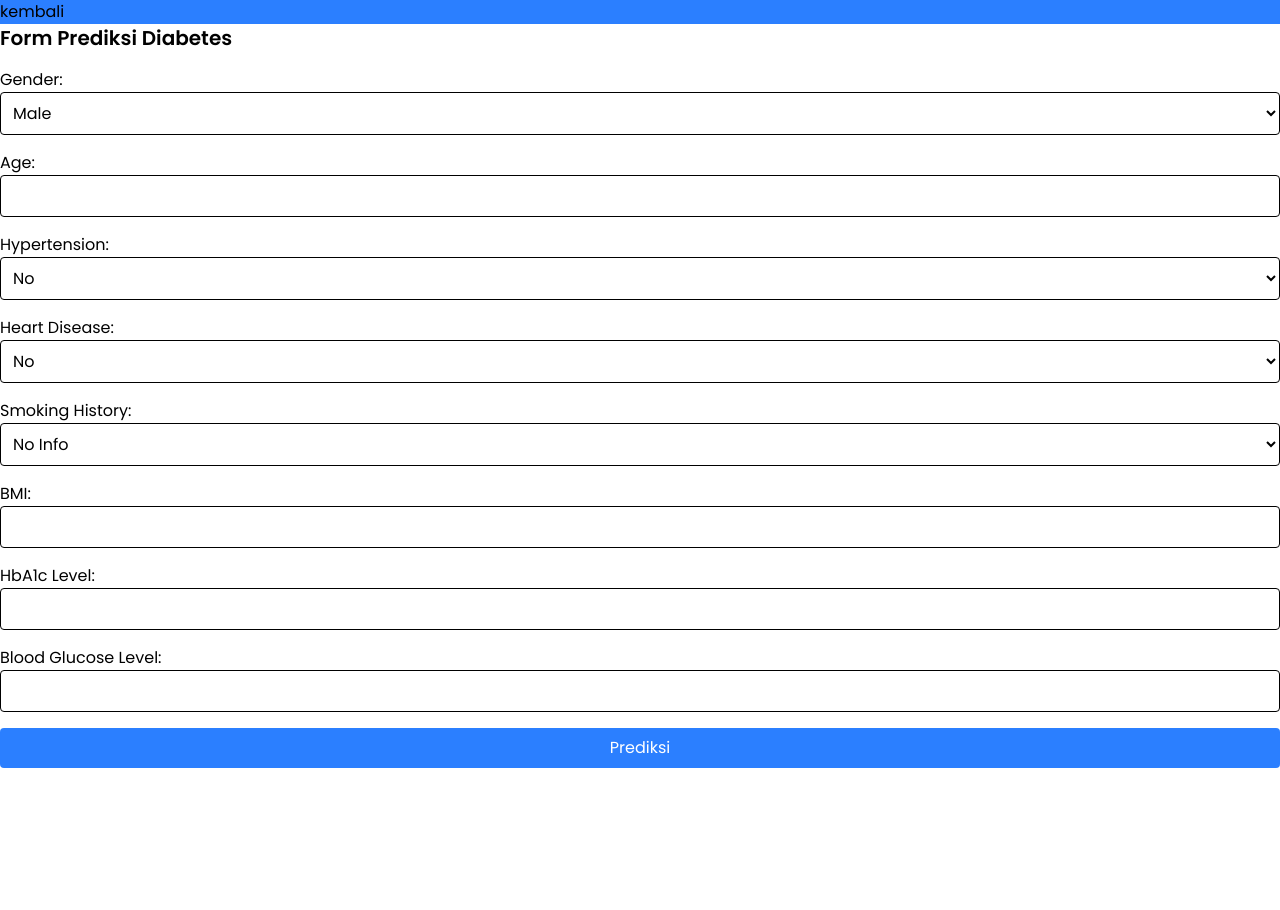
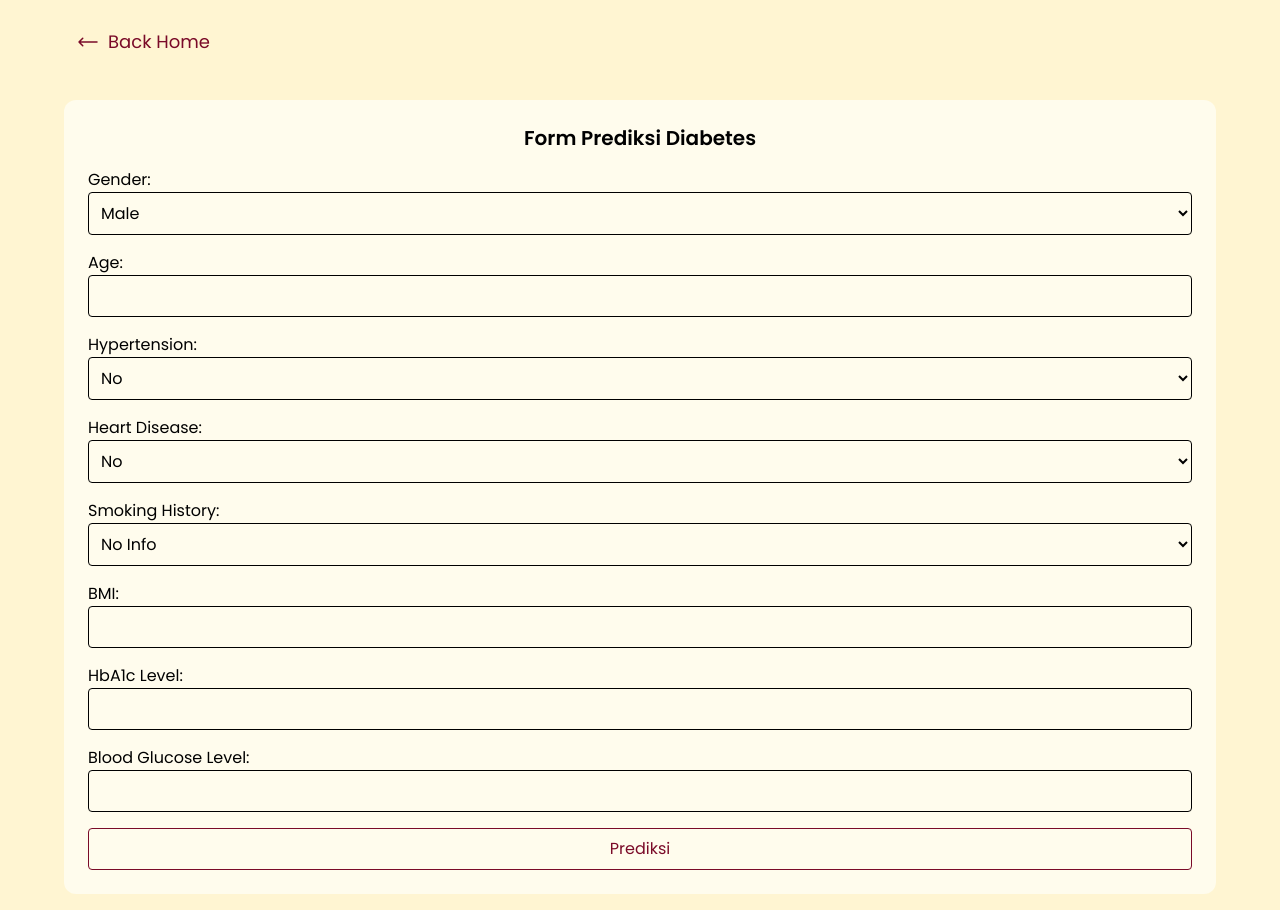
Before and after one commit to HenPx/diabetes-check-app, a Flask app: page /predict-form in a window 1280 px wide. Before the commit the page ends 768 px from the top, so only its background shows below. Run offline with Flask 3, Linux system fonts and the light colour scheme; parts of the project's set-up code (start-up, migrations or seed data) failed here and were passed over.

Commit message:
fix: make base style form input

```diff
--- a/static/css/output.css
+++ b/static/css/output.css
@@ -6,7 +6,6 @@
       "Segoe UI Emoji", "Segoe UI Symbol", "Noto Color Emoji";
     --font-mono: ui-monospace, SFMono-Regular, Menlo, Monaco, Consolas, "Liberation Mono",
       "Courier New", monospace;
-    --color-red-500: oklch(0.637 0.237 25.331);
     --color-blue-500: oklch(0.623 0.214 259.815);
     --color-blue-600: oklch(0.546 0.245 262.881);
     --color-gray-500: oklch(0.551 0.027 264.364);
@@ -185,23 +184,26 @@
   }
 }
 @layer utilities {
-  .relative {
-    position: relative;
-  }
   .static {
     position: static;
+  }
+  .mx-auto {
+    margin-inline: auto;
   }
   .mt-4 {
     margin-top: calc(var(--spacing) * 4);
   }
-  .mt-8 {
-    margin-top: calc(var(--spacing) * 8);
+  .mt-6 {
+    margin-top: calc(var(--spacing) * 6);
   }
   .mt-16 {
     margin-top: calc(var(--spacing) * 16);
   }
   .mb-4 {
     margin-bottom: calc(var(--spacing) * 4);
+  }
+  .ml-2 {
+    margin-left: calc(var(--spacing) * 2);
   }
   .block {
     display: block;
@@ -215,38 +217,33 @@
   .table {
     display: table;
   }
+  .size-6 {
+    width: calc(var(--spacing) * 6);
+    height: calc(var(--spacing) * 6);
+  }
+  .h-4 {
+    height: calc(var(--spacing) * 4);
+  }
+  .h-10 {
+    height: calc(var(--spacing) * 10);
+  }
   .min-h-screen {
     min-height: 100vh;
   }
-  .w-1 {
-    width: calc(var(--spacing) * 1);
-  }
-  .w-1\/2 {
-    width: calc(1/2 * 100%);
-  }
-  .w-\[0px\] {
-    width: 0px;
-  }
-  .w-\[80px\] {
-    width: 80px;
-  }
-  .w-\[200px\] {
-    width: 200px;
-  }
-  .w-\[500px\] {
-    width: 500px;
+  .w-4 {
+    width: calc(var(--spacing) * 4);
   }
   .w-\[600px\] {
     width: 600px;
   }
-  .w-\[800px\] {
-    width: 800px;
-  }
-  .w-\[5600px\] {
-    width: 5600px;
+  .w-fit {
+    width: fit-content;
   }
   .w-full {
     width: 100%;
+  }
+  .max-w-full {
+    max-width: 100%;
   }
   .max-w-md {
     max-width: var(--container-md);
@@ -260,11 +257,17 @@
   .resize {
     resize: both;
   }
+  .flex-col {
+    flex-direction: column;
+  }
   .items-center {
     align-items: center;
   }
   .justify-between {
     justify-content: space-between;
+  }
+  .justify-center {
+    justify-content: center;
   }
   .space-y-4 {
     :where(& > :not(:last-child)) {
@@ -287,6 +290,13 @@
       margin-block-end: calc(calc(var(--spacing) * 8) * calc(1 - var(--tw-space-y-reverse)));
     }
   }
+  .space-x-2 {
+    :where(& > :not(:last-child)) {
+      --tw-space-x-reverse: 0;
+      margin-inline-start: calc(calc(var(--spacing) * 2) * var(--tw-space-x-reverse));
+      margin-inline-end: calc(calc(var(--spacing) * 2) * calc(1 - var(--tw-space-x-reverse)));
+    }
+  }
   .space-x-4 {
     :where(& > :not(:last-child)) {
       --tw-space-x-reverse: 0;
@@ -296,6 +306,9 @@
   }
   .rounded {
     border-radius: 0.25rem;
+  }
+  .rounded-full {
+    border-radius: calc(infinity * 1px);
   }
   .rounded-lg {
     border-radius: var(--radius-lg);
@@ -310,14 +323,17 @@
   .border-\[\#7A0A28\] {
     border-color: #7A0A28;
   }
-  .border-\[\#8A8585\] {
-    border-color: #8A8585;
-  }
   .border-\[\#\] {
     border-color: #;
   }
   .bg-\[\#FFF5D2\] {
     background-color: #FFF5D2;
+  }
+  .bg-\[\#FFFCED\] {
+    background-color: #FFFCED;
+  }
+  .bg-black {
+    background-color: var(--color-black);
   }
   .bg-blue-500 {
     background-color: var(--color-blue-500);
@@ -333,6 +349,9 @@
   }
   .p-3 {
     padding: calc(var(--spacing) * 3);
+  }
+  .p-4 {
+    padding: calc(var(--spacing) * 4);
   }
   .p-6 {
     padding: calc(var(--spacing) * 6);
@@ -382,23 +401,11 @@
   .text-\[\#8A8585\] {
     color: #8A8585;
   }
-  .text-\[\#FFF5D2\] {
-    color: #FFF5D2;
-  }
-  .text-\[\#FFFff\] {
-    color: #FFFff;
-  }
-  .text-\[\#FFFfff\] {
-    color: #FFFfff;
-  }
   .text-black {
     color: var(--color-black);
   }
   .text-gray-700 {
     color: var(--color-gray-700);
-  }
-  .text-red-500 {
-    color: var(--color-red-500);
   }
   .text-white {
     color: var(--color-white);
@@ -414,17 +421,17 @@
     outline-style: var(--tw-outline-style);
     outline-width: 1px;
   }
+  .hover\:rounded-xl {
+    &:hover {
+      @media (hover: hover) {
+        border-radius: var(--radius-xl);
+      }
+    }
+  }
   .hover\:bg-\[\#7A0A28\] {
     &:hover {
       @media (hover: hover) {
         background-color: #7A0A28;
-      }
-    }
-  }
-  .hover\:bg-\[\#\] {
-    &:hover {
-      @media (hover: hover) {
-        background-color: #;
       }
     }
   }
@@ -446,6 +453,13 @@
     &:hover {
       @media (hover: hover) {
         color: #;
+      }
+    }
+  }
+  .hover\:underline {
+    &:hover {
+      @media (hover: hover) {
+        text-decoration-line: underline;
       }
     }
   }
--- a/templates/layouts/app.html
+++ b/templates/layouts/app.html
@@ -7,7 +7,7 @@
     <link href="{{url_for('static', filename='css/output.css')}}" rel="stylesheet">
     <link href="https://fonts.googleapis.com/css2?family=Poppins:wght@400;600&display=swap" rel="stylesheet">
 </head>
-<body class="font-[poppins]">
+<body class="bg-[#FFF5D2] font-[poppins]  px-6 md:py-4  lg:px-16  space-y-8">
     {% block content %}
     {% endblock %}
 </body>
--- a/templates/pages/form-diabetes.html
+++ b/templates/pages/form-diabetes.html
@@ -2,11 +2,16 @@
 
 {% block content %}
 
-<div class="bg-blue-500">
-    <a href="{{url_for('home')}}">kembali</a>
-</div>
-<h2 class="text-xl font-semibold mb-4">Form Prediksi Diabetes</h2>
-<form action="{{ url_for('predictScore') }}" method="post" class="space-y-4">
+<a href="{{url_for('home')}}" class="w-fit text-[#7A0A28] flex items-center space-x-2 hover:text-[#FFF5D2] hover:bg-[#7A0A28] hover:rounded-xl p-3">
+    <svg xmlns="http://www.w3.org/2000/svg" fill="none" viewBox="0 0 24 24" stroke-width="1.5" stroke="currentColor" class="size-6">
+        <path stroke-linecap="round" stroke-linejoin="round" d="M6.75 15.75 3 12m0 0 3.75-3.75M3 12h18" class="h-10" />
+    </svg>
+    <p class="text-lg">Back Home</p>
+</a>
+
+<div class="flex flex-col items-center mx-auto w-full p-6 bg-[#FFFCED] rounded-xl">
+    <h2 class="text-xl font-bold justify-center mb-4">Form Prediksi Diabetes</h2>
+    <form action="{{ url_for('predictScore') }}" method="post" class="space-y-4 w-full">
         <label class="block">Gender:
             <select name="gender" class="border p-2 w-full rounded">
                 <option value="Male">Male</option>
@@ -48,8 +53,9 @@
         <label class="block">Blood Glucose Level:
             <input type="number" name="blood_glucose_level" class="border p-2 w-full rounded" required>
         </label>
-    <button type="submit" class="bg-blue-500 text-white px-4 py-2 rounded w-full hover:bg-blue-600">Prediksi</button>
+        <button type="submit" class="border border-[#7A0A28] text-[#7A0A28] px-4 py-2 rounded w-full hover:bg-[#7A0A28] hover:text-[#FFF5D2]">Prediksi</button>
     </form>
+</div>
 
 
 {% endblock %}
```
Lines whose indentation alone changed are shown as unchanged.
